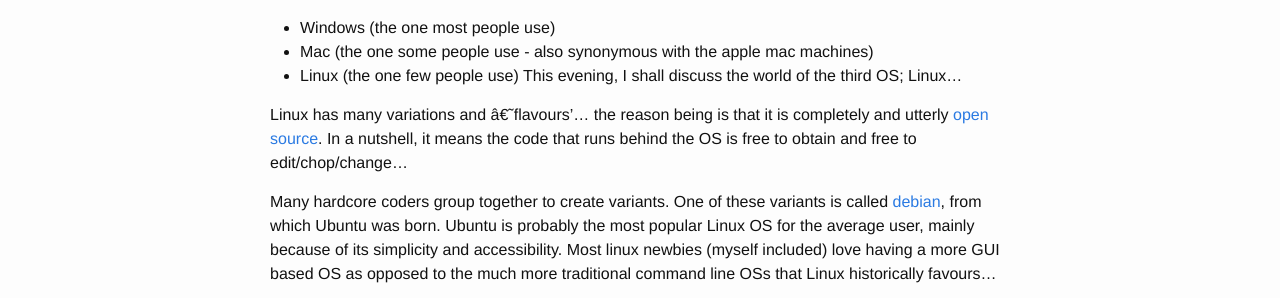
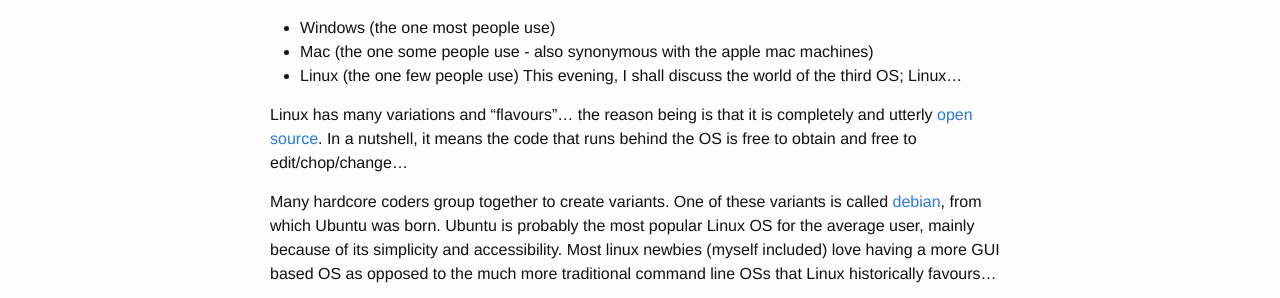
Before and after one commit to johncyril/johncyril.github.io, a Jekyll site: the page built from _posts/2009-06-30-ubuntu.md, in a window 1280 px wide. Shown: the part 301-599 px from the top of the page. Built offline with Jekyll 4.4.1, drawn with Linux system fonts in a browser that asks for light colours.

Commit message:
more edits

```diff
--- a/_posts/2009-06-30-ubuntu.md
+++ b/_posts/2009-06-30-ubuntu.md
@@ -22,7 +22,7 @@
 *   Linux (the      one few people use)
 This evening, I shall discuss the world of the third OS; Linux...
 
-Linux has many variations and â€˜flavours'... the reason being is that it is completely and utterly <a href="http://en.wikipedia.org/wiki/Open_source" target="_blank">open source</a>.
+Linux has many variations and "flavours"... the reason being is that it is completely and utterly <a href="http://en.wikipedia.org/wiki/Open_source" target="_blank">open source</a>.
 In a nutshell, it means the code that runs behind the OS is free to obtain and free to edit/chop/change...
 
 Many hardcore coders group together to create variants. One of these variants is called <a href="http://www.debian.org/" target="_blank">debian</a>, from which Ubuntu was born. Ubuntu is probably the most popular Linux OS for the average user, mainly because of its simplicity and accessibility. Most linux newbies (myself included) love having a more GUI based OS as opposed to the much more traditional command line OSs that Linux historically favours...
```
Also changed, not shown: _posts/2009-10-02-why-not-to-eat-the-poison-apple.md (+1 -1 lines), _posts/2010-04-05-bit-by-bit.md (+1 -1 lines), _posts/2010-04-15-right-place-wrong-anarchy.md (+1 -1 lines).
